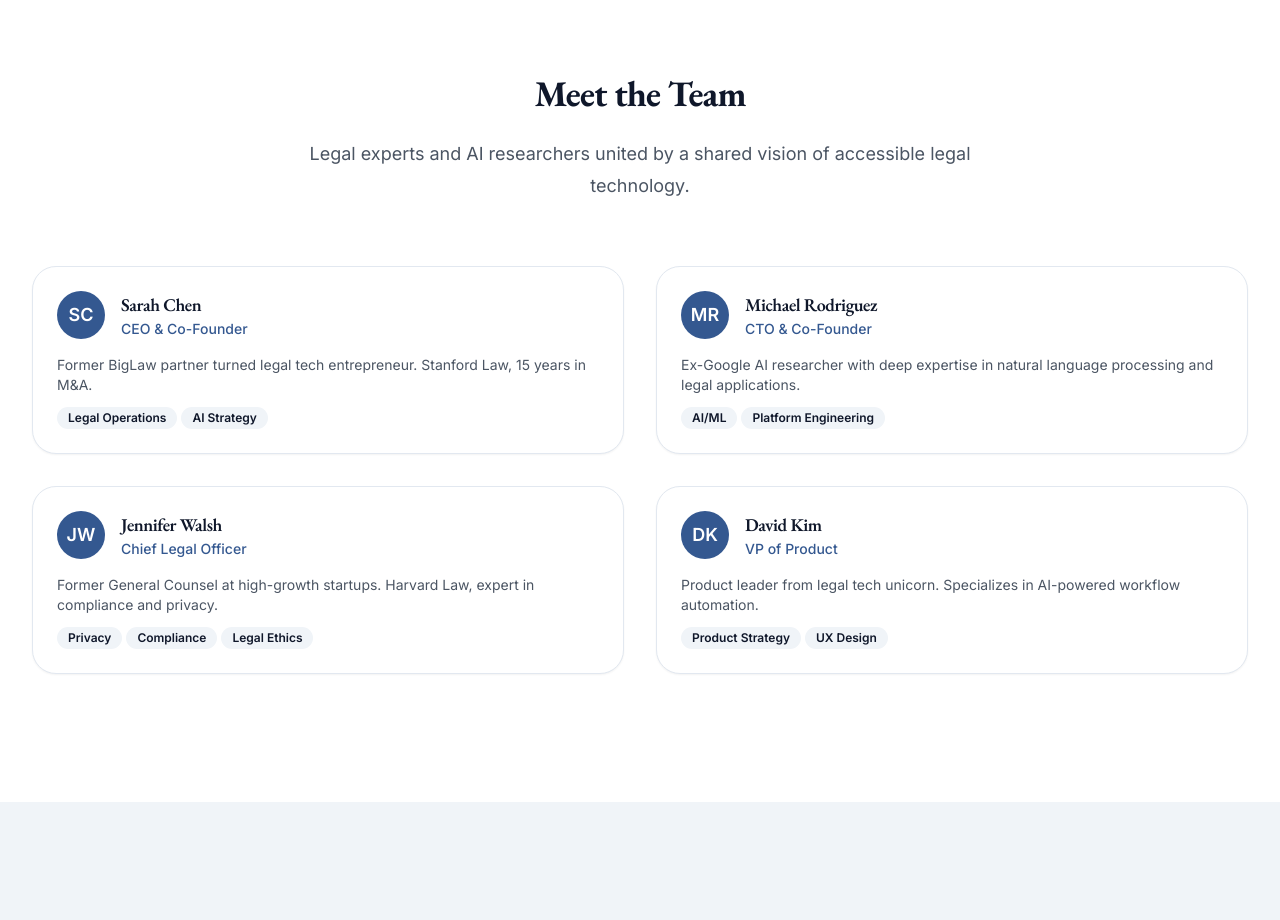
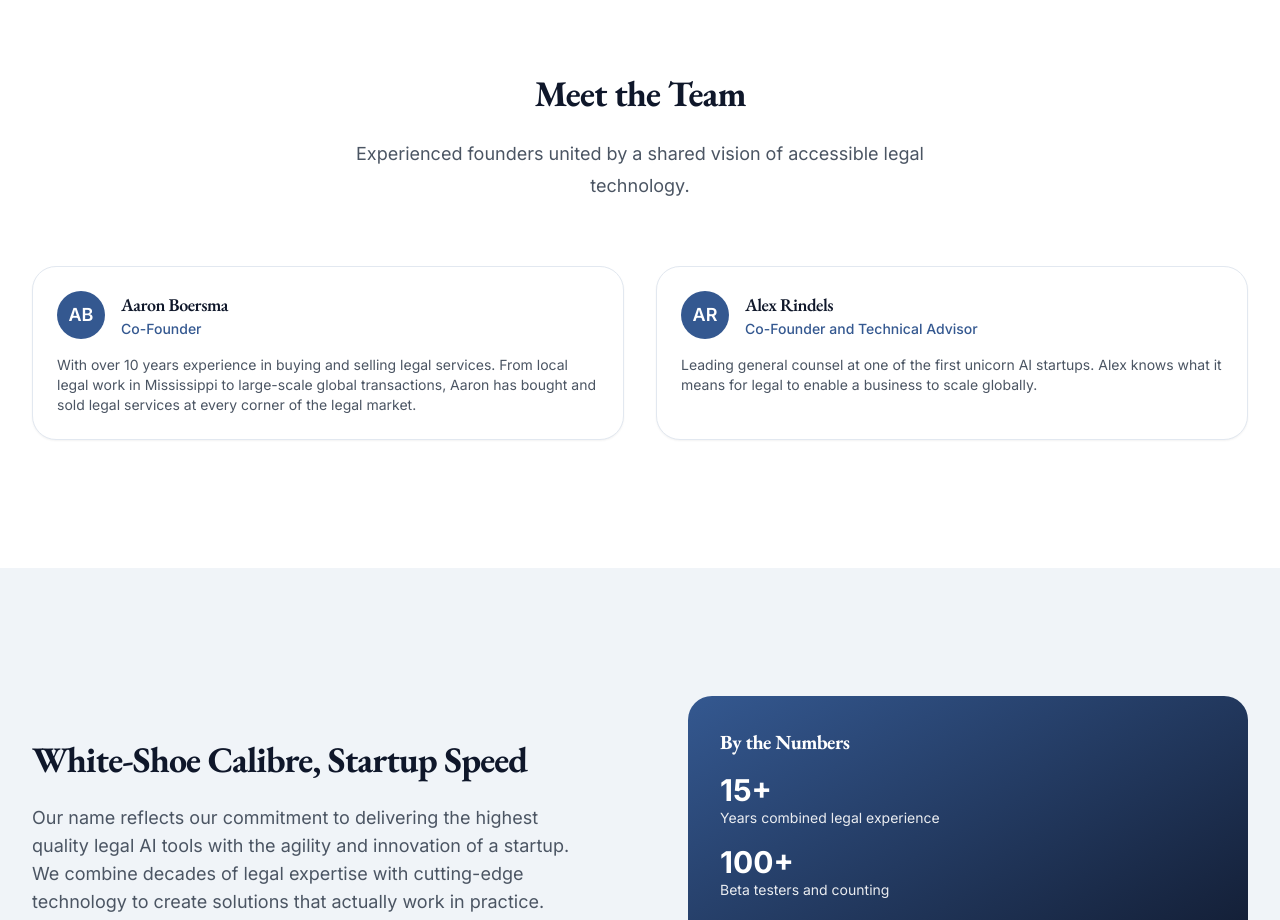
Before and after one commit to ab-boersma/ai-productivity-launch, a React (Vite) app: page /about in a window 1280 px wide. Shown: the part 1500-2420 px from the top of the page. Built offline with nearby package versions, Linux system fonts and the light colour scheme.

Commit message:
feat: Update About page with team details
Updated the "Meet the Team" section on the About page to include only Aaron Boersma and Alex Rindels with the provided details. The "Our Journey" section was also removed.

```diff
--- a/src/pages/About.tsx
+++ b/src/pages/About.tsx
@@ -1,4 +1,3 @@
-
 import { Header } from "@/components/Header";
 import { Footer } from "@/components/Footer";
 import { Button } from "@/components/ui/button";
@@ -33,28 +32,14 @@ const values = [
 
 const team = [
   {
-    name: "Sarah Chen",
-    role: "CEO & Co-Founder",
-    background: "Former BigLaw partner turned legal tech entrepreneur. Stanford Law, 15 years in M&A.",
-    expertise: "Legal Operations, AI Strategy"
+    name: "Aaron Boersma",
+    role: "Co-Founder",
+    background: "With over 10 years experience in buying and selling legal services. From local legal work in Mississippi to large-scale global transactions, Aaron has bought and sold legal services at every corner of the legal market."
   },
   {
-    name: "Michael Rodriguez",
-    role: "CTO & Co-Founder",
-    background: "Ex-Google AI researcher with deep expertise in natural language processing and legal applications.",
-    expertise: "AI/ML, Platform Engineering"
-  },
-  {
-    name: "Jennifer Walsh",
-    role: "Chief Legal Officer",
-    background: "Former General Counsel at high-growth startups. Harvard Law, expert in compliance and privacy.",
-    expertise: "Privacy, Compliance, Legal Ethics"
-  },
-  {
-    name: "David Kim",
-    role: "VP of Product",
-    background: "Product leader from legal tech unicorn. Specializes in AI-powered workflow automation.",
-    expertise: "Product Strategy, UX Design"
+    name: "Alex Rindels",
+    role: "Co-Founder and Technical Advisor",
+    background: "Leading general counsel at one of the first unicorn AI startups. Alex knows what it means for legal to enable a business to scale globally."
   }
 ];
 
@@ -119,7 +104,7 @@ export default function About() {
               Meet the Team
             </h2>
             <p className="mt-6 text-lg leading-8 text-gray-600">
-              Legal experts and AI researchers united by a shared vision of accessible legal technology.
+              Experienced founders united by a shared vision of accessible legal technology.
             </p>
           </div>
 
@@ -142,16 +127,9 @@ export default function About() {
                       </p>
                     </div>
                   </div>
-                  <p className="text-gray-600 text-sm mb-3">
+                  <p className="text-gray-600 text-sm">
                     {member.background}
                   </p>
-                  <div className="flex flex-wrap gap-1">
-                    {member.expertise.split(', ').map((skill) => (
-                      <Badge key={skill} variant="secondary" className="text-xs">
-                        {skill}
-                      </Badge>
-                    ))}
-                  </div>
                 </CardContent>
               </Card>
             ))}
```
